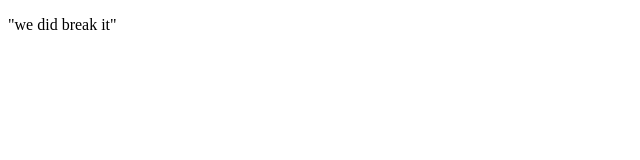
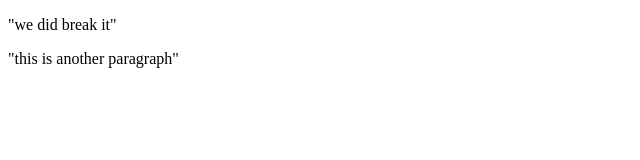
Before and after one commit to MPlogSWDev/communication-log, a plain HTML site: page index.html in a window 1280 px wide. Shown: the whole page, without its empty margins (0-640 px from the left). Drawn offline with Linux system fonts and the light colour scheme.

```diff
--- a/index.html
+++ b/index.html
@@ -7,5 +7,6 @@
 
    <body>
       <p>"we did break it"</p>
+      <p>"this is another paragraph"</p>
    </body>
 </html>
```
